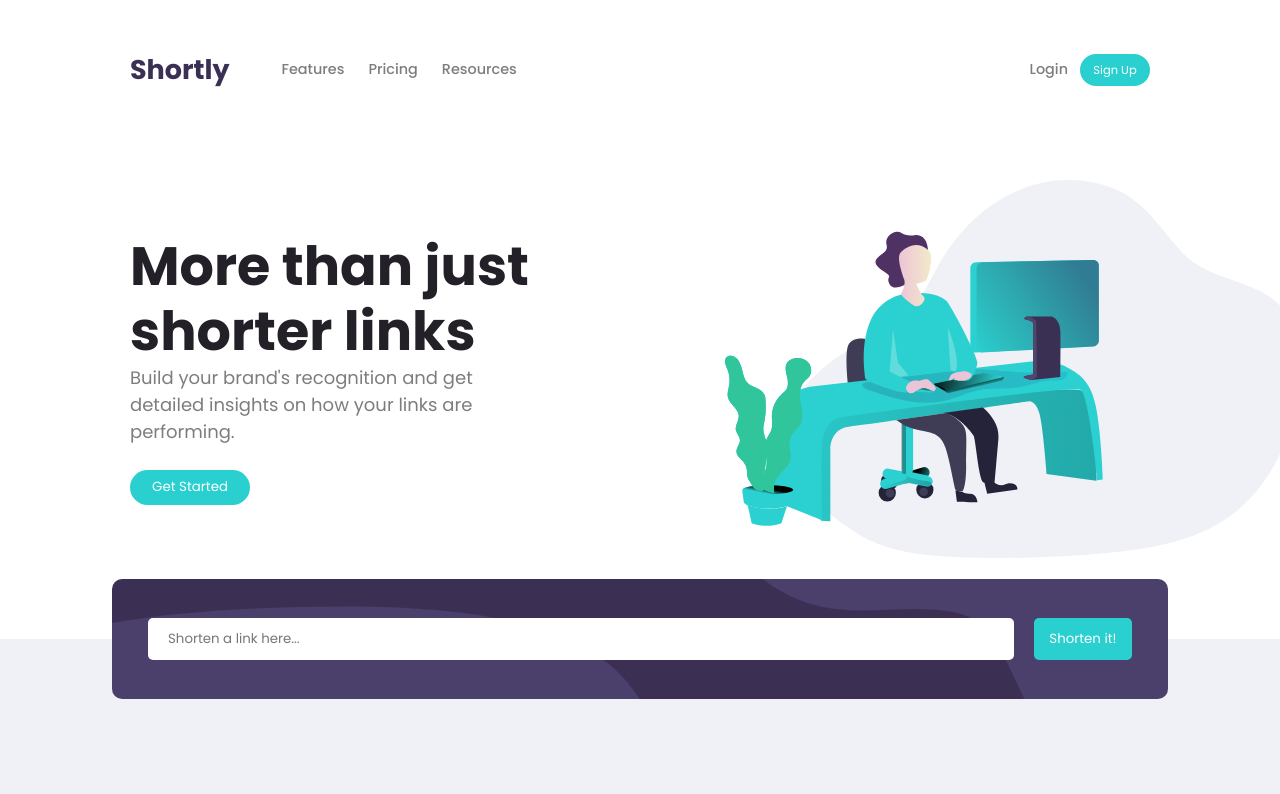
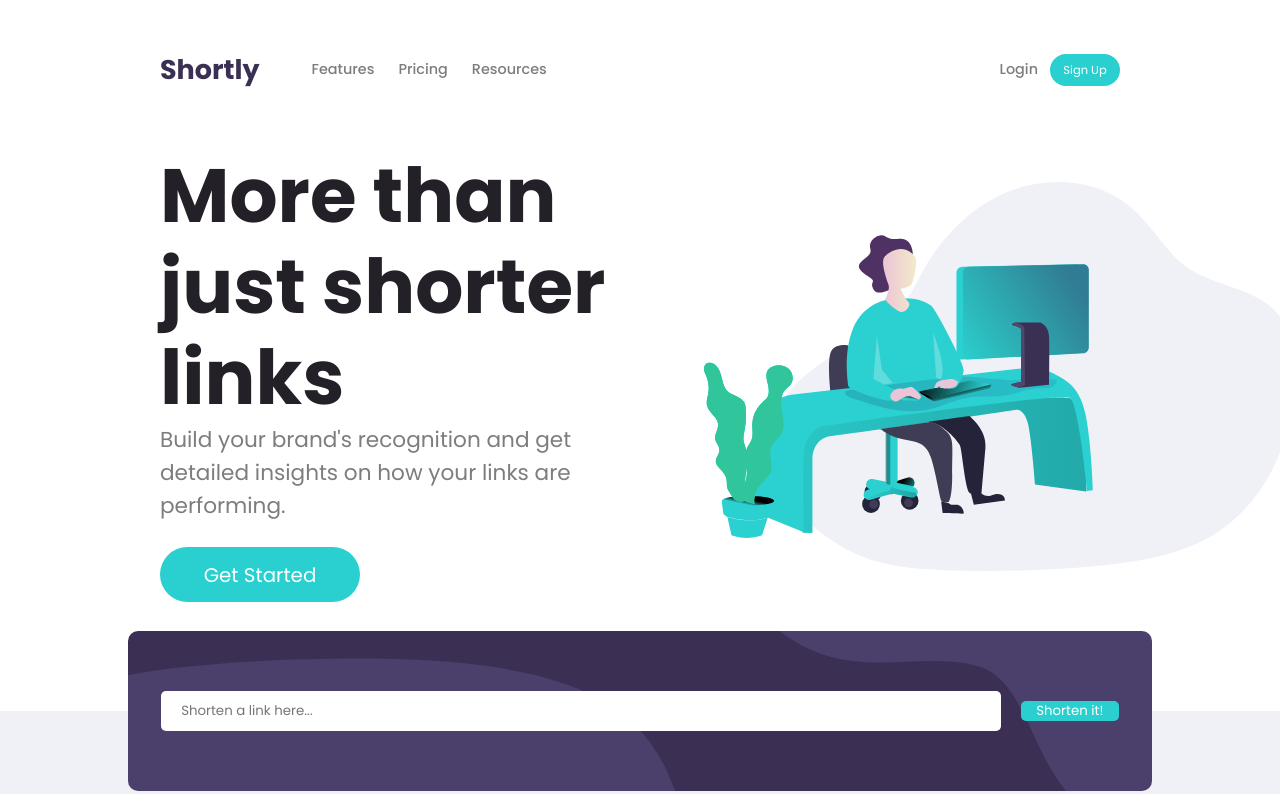
Before and after one commit to yirano/react-api_lp, a React (Create React App) app: page / in a window 1280 px wide. Shown: the top 794 px of the page. Built offline with nearby package versions, Linux system fonts and the light colour scheme.

Commit message:
Adjust padding in jumbotron

```diff
--- a/src/components/header/header.scss
+++ b/src/components/header/header.scss
@@ -4,7 +4,7 @@
 header {
 	display: flex;
 	align-items: center;
-	padding: 0 130px;
+	padding: 0 160px;
 
 	h2 {
 		color: $darkViolet;
--- a/src/components/jumbotron/jumbotron.scss
+++ b/src/components/jumbotron/jumbotron.scss
@@ -1,68 +1,69 @@
 @import '../../modules/colors';
 
 .jumbotron {
-	height: 75vh;
+	height: 88vh;
 
 	.top-jumbotron {
 		display: flex;
-		height: 90%;
+		height: 87%;
 		background-color: #fff;
+		padding-bottom: 57px;
 
 		.leftJumbo {
 			display: flex;
 			flex-flow: column;
-			width: 50%;
+			width: 55%;
 			align-self: center;
-			padding-left: 130px;
+			padding-left: 160px;
 			color: $darkGray;
 
 			h1 {
-				font-size: 3em;
+				font-size: 4.2em;
 				color: $veryDarkViolet;
-				line-height: 65px;
+				line-height: 1.2em;
 			}
 
 			p {
 				width: 80%;
+				font-size: 1.2em;
 			}
 		}
 
 		.rightJumbo {
 			flex-shrink: 0;
-			width: 50%;
+			width: 45%;
 			background: url('../../imgs/illustration-working.svg') no-repeat;
 			overflow: visible;
 			background-size: auto 70%;
-			background-position-x: 130%;
 			background-position-y: center;
 		}
 	}
 
 	.bottom-jumbotron {
 		display: flex;
-		margin: 0 auto;
-		height: 120px;
-		width: 82.5%;
+		margin: 10px auto;
+		height: 160px;
+		width: 80%;
 		justify-content: center;
 		align-items: center;
 		background-color: $darkViolet;
 		background-image: url('../../imgs/bg-shorten-desktop.svg');
 		background-size: cover;
 		border-radius: 10px;
-		margin-top: -60px;
+		margin-top: -80px;
 
 		input {
 			border: none;
 			border-radius: 5px;
 
 			&[type="text"] {
-				height: 35%;
+				// height: 30%;
 				width: 82%;
 				padding: 10px 20px;
 			}
 
 			&[type="submit"] {
-				height: 35%;
+				// height: 35%;
 				width: 98px;
 				background-color: $cyan;
 				margin-left: 20px;
@@ -74,13 +75,14 @@
 
 .btn-jumbotron,
 .btn-cta {
-	width: 120px;
-	height: 35px;
+	width: 200px;
+	height: 55px;
 	background-color: $cyan;
 	color: #fff;
 	border-radius: 30px;
 	border: none;
 	margin-top: 25px;
+	font-size: 1.1em;
 
 	&:hover {
 		background-color: rgb(97, 238, 238);
--- a/src/components/statistics/statistics.scss
+++ b/src/components/statistics/statistics.scss
@@ -1,4 +1,4 @@
-@import '../../modules/colors';
+@import "../../modules/colors";
 
 .statistics {
   padding: 0 140px;
```
Also changed, not shown: src/components/statistics/statistics.jsx (+18 -12 lines). Lines whose indentation alone changed are shown as unchanged.
